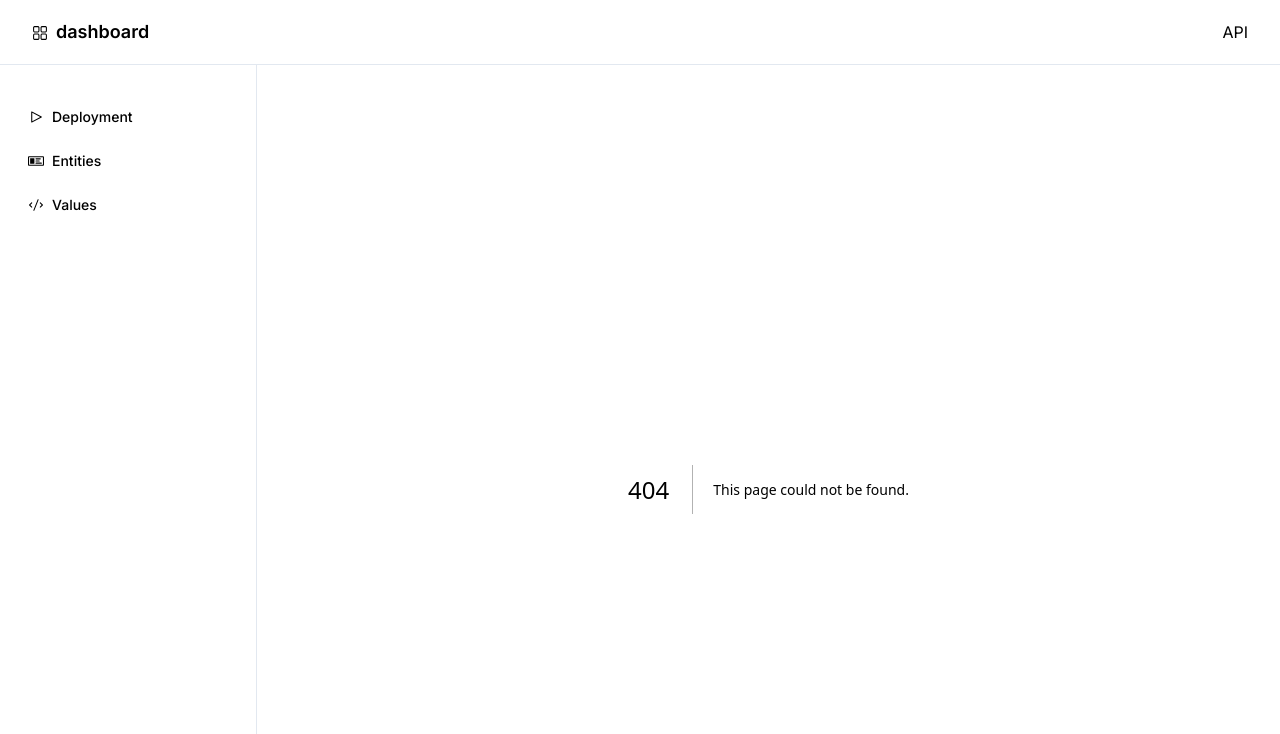
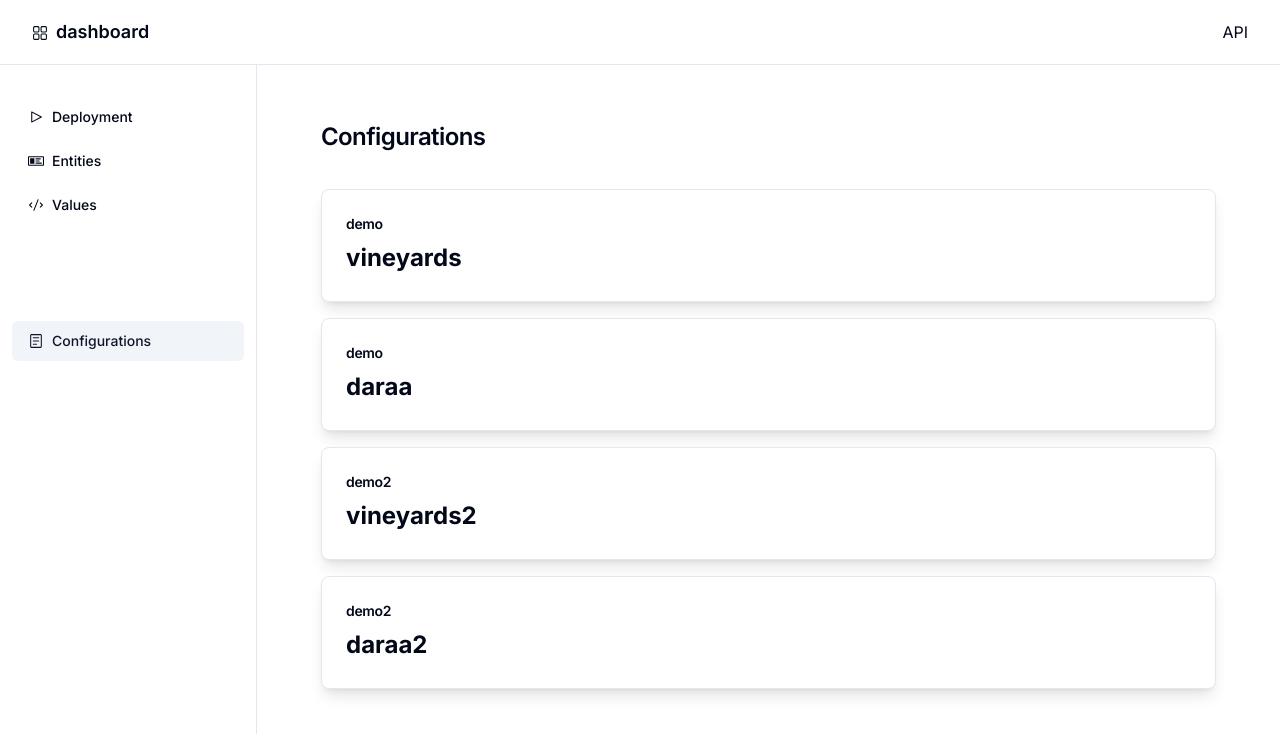
Before and after one commit to ldproxy/dashboard, a Next.js app: page /configurations in a window 1280 px wide. Before the commit this address had no page. Shown: the top 734 px of the page. Built offline with nearby package versions, Linux system fonts and the light colour scheme.

Commit message:
first step of implementing configurations

```diff
--- /dev/null
+++ b/pages/api/cfg.ts
@@ -0,0 +1,58 @@
+// import { cfgs } from "../../src/data/cfgs";
+
+export const cfgs = [
+  {
+    name: "demo",
+    entities: [
+      {
+        title: "vineyards",
+        content: {
+          id: "vineyards",
+          enabled: true,
+          providerType: "FEATURE",
+          providerSubType: "SQL",
+        },
+      },
+      {
+        title: "daraa",
+        content: {
+          id: "daraa",
+          enabled: true,
+          providerType: "FEATURE",
+          providerSubType: "SQL",
+        },
+      },
+    ],
+  },
+  {
+    name: "demo2",
+    entities: [
+      {
+        title: "vineyards2",
+        content: {
+          id: "vineyards",
+          enabled: true,
+          providerType: "FEATURE",
+          providerSubType: "SQL",
+        },
+      },
+      {
+        title: "daraa2",
+        content: {
+          id: "daraa",
+          enabled: true,
+          providerType: "FEATURE",
+          providerSubType: "SQL",
+        },
+      },
+    ],
+  },
+];
+
+export default function handler(req: any, res: any) {
+  if (req.method === "GET") {
+    res.status(200).json(cfgs);
+  } else {
+    res.status(405).json({ message: "Method not allowed" });
+  }
+}
--- /dev/null
+++ b/src/app/configurations/page.tsx
@@ -0,0 +1,76 @@
+"use client";
+
+import { useEffect, useState } from "react";
+import { getCfgs } from "../../lib/utils";
+import { ClipLoader } from "react-spinners";
+import { useRouter } from "next/navigation";
+import InfoCfg from "@/components/dashboard/infoCfg";
+
+interface Entity {
+  title: string;
+  content: {
+    id: string;
+    enabled: boolean;
+    providerType: string;
+    providerSubType: string;
+  };
+}
+
+interface Configuration {
+  name: string;
+  entities: Entity[];
+}
+
+export default function HomePage() {
+  const [configurations, setConfigurations] = useState<Configuration[]>([]);
+  const [isLoading, setIsLoading] = useState(true);
+
+  const router = useRouter();
+  const multipleDeployments = process.env.NEXT_PUBLIC_MULTIPLE_DEPLOYMENTS;
+  console.log("multipleDeployments", multipleDeployments);
+  useEffect(() => {
+    if (multipleDeployments === "false") {
+      router.replace("/404");
+    }
+  }, [multipleDeployments, router]);
+
+  useEffect(() => {
+    getCfgs().then((data: any) => {
+      setConfigurations(data);
+      console.log("configurations", data);
+      setIsLoading(false);
+    });
+  }, []);
+
+  return (
+    <div className="flex-1 space-y-4 p-8 pt-0">
+      <div className="flex items-center justify-between mb-9 mt-8">
+        <h2 className="text-2xl font-semibold tracking-tight">
+          Configurations
+        </h2>
+        {isLoading && (
+          <div className="ml-auto mr-10">
+            <ClipLoader color={"#123abc"} loading={true} size={20} />
+          </div>
+        )}
+      </div>
+      <div className="justify-between space-y-2">
+        <div
+          className="grid gap-4 md:grid-cols-1 lg:grid-cols-1 "
+          style={{ marginBottom: "10px" }}
+        >
+          {configurations.map((cfg, cfgIndex) =>
+            cfg.entities.map((entity, entityIndex) => (
+              <InfoCfg
+                key={`${cfgIndex}-${entityIndex}`}
+                title={cfg.name}
+                name={entity.title}
+                className="additional-class"
+              />
+            ))
+          )}
+        </div>
+      </div>
+    </div>
+  );
+}
--- a/src/app/layout.tsx
+++ b/src/app/layout.tsx
@@ -105,6 +105,15 @@ export default function RootLayout({
                               : "/values",
                           },
                         ],
+                        global: [
+                          {
+                            title: "Configurations",
+                            icon: icons.Reader,
+                            route: deploymentId
+                              ? `/configurations?did=${deploymentId}`
+                              : "/configurations",
+                          },
+                        ],
                       },
                     ]}
                     className="hidden lg:block"
--- /dev/null
+++ b/src/components/dashboard/infoCfg.tsx
@@ -0,0 +1,33 @@
+import {
+  Card,
+  CardContent,
+  CardHeader,
+  CardTitle,
+} from "@/components/shadcn-ui/card";
+import React from "react";
+
+interface SummaryProps extends React.HTMLAttributes<HTMLDivElement> {
+  name: string;
+  className?: string;
+}
+
+export default function InfoCfg({ title, name, className }: SummaryProps) {
+  return (
+    <Card className={`shadow-lg ${className}`}>
+      <CardHeader className="flex flex-row items-center justify-between space-y-0 pb-2">
+        <CardTitle className="text-sm font-semibold">{title}</CardTitle>
+      </CardHeader>
+      <CardContent className="flex justify-between items-center">
+        <div
+          className="text-2xl font-bold break-normal"
+          style={{
+            marginBottom: "3px",
+            width: "100%",
+          }}
+        >
+          {name}
+        </div>
+      </CardContent>
+    </Card>
+  );
+}
--- a/src/components/dashboard/sidebar.tsx
+++ b/src/components/dashboard/sidebar.tsx
@@ -8,6 +8,7 @@ import { NavButton } from "./nav-button";
 import { getIcon } from "@/lib/icons";
 import { usePathname } from "next/navigation";
 import { getDeployments } from "@/lib/utils";
+import { set } from "react-hook-form";
 
 export interface SidebarProps extends React.HTMLAttributes<HTMLDivElement> {
   sections: SectionProps[];
@@ -16,6 +17,7 @@ export interface SidebarProps extends React.HTMLAttributes<HTMLDivElement> {
 interface SectionProps extends React.HTMLAttributes<HTMLDivElement> {
   title: string;
   entries: EntryProps[];
+  global: EntryProps[];
 }
 
 interface EntryProps extends React.HTMLAttributes<HTMLDivElement> {
@@ -25,15 +27,25 @@ interface EntryProps extends React.HTMLAttributes<HTMLDivElement> {
   icon?: string;
 }
 
-export function Section({ title, entries }: SectionProps) {
+export function Section({ title, entries, global }: SectionProps) {
   const [deployments, setDeployments] = useState([
     { name: "", url: "", id: "" },
   ]);
   const [deploymentName, setDeploymentName] = useState("");
   const pathname = usePathname();
   const [isHomePage, setIsHomePage] = useState(true);
+  const [isCfgPage, setIsCfgPage] = useState(true);
   const [deploymentId, setDeploymentId] = useState("");
   const multipleDeployments = process.env.NEXT_PUBLIC_MULTIPLE_DEPLOYMENTS;
+
+  const removeQueryFromUrl = (url: string) => {
+    const urlObj = new URL(url, window.location.origin);
+    urlObj.search = ""; // Entfernt alle Query-Parameter
+    return urlObj.toString();
+  };
+
+  const hasNoQueryParams =
+    new URLSearchParams(window.location.search).toString() === "";
 
   const getDeploymentId = async () => {
     const currentUrl = new URL(window.location.href);
@@ -43,7 +55,6 @@ export function Section({ title, entries }: SectionProps) {
       setDeploymentId(did);
     }
   };
-
   useEffect(() => {
     if (multipleDeployments === "true") {
       getDeploymentId();
@@ -65,6 +76,7 @@ export function Section({ title, entries }: SectionProps) {
   }, [deployments, pathname]),
     useEffect(() => {
       setIsHomePage(pathname === "/home");
+      setIsCfgPage(pathname === "/configurations");
     }, [multipleDeployments, pathname]);
 
   if (isHomePage && multipleDeployments === "true") {
@@ -78,6 +90,37 @@ export function Section({ title, entries }: SectionProps) {
         }}
       >
         No Deployment Selected
+      </div>
+    );
+  }
+
+  if (isCfgPage && hasNoQueryParams && multipleDeployments === "true") {
+    return (
+      <div className="px-3 py-2">
+        <div className="space-y-1">
+          {global.map(({ title, selected, route, icon }) =>
+            route ? (
+              <NavButton
+                key={title}
+                title={title}
+                route={removeQueryFromUrl(route)}
+                icon={icon}
+              />
+            ) : (
+              <Button
+                key={title}
+                variant={selected ? "secondary" : "ghost"}
+                className="w-full justify-start"
+              >
+                {(() => {
+                  const Icon = icon ? getIcon(icon) : null;
+                  return Icon ? <Icon className="mr-2 h-4 w-4" /> : null;
+                })()}
+                {title}
+              </Button>
+            )
+          )}
+        </div>
       </div>
     );
   }
@@ -106,6 +149,25 @@ export function Section({ title, entries }: SectionProps) {
           )
         )}
       </div>
+      <div className="space-y-1 mt-24">
+        {global.map(({ title, selected, route, icon }) =>
+          route ? (
+            <NavButton key={title} title={title} route={route} icon={icon} />
+          ) : (
+            <Button
+              key={title}
+              variant={selected ? "secondary" : "ghost"}
+              className="w-full justify-start"
+            >
+              {(() => {
+                const Icon = icon ? getIcon(icon) : null;
+                return Icon ? <Icon className="mr-2 h-4 w-4" /> : null;
+              })()}
+              {title}
+            </Button>
+          )
+        )}
+      </div>
     </div>
   );
 }
@@ -114,8 +176,13 @@ export function Sidebar({ className, sections }: SidebarProps) {
   return (
     <div className={cn("pb-12", className)}>
       <div className="space-y-4 py-4">
-        {sections.map(({ title, entries }) => (
-          <Section key={title} title={title} entries={entries} />
+        {sections.map(({ title, entries, global }) => (
+          <Section
+            key={title}
+            title={title}
+            entries={entries}
+            global={global}
+          />
         ))}
       </div>
     </div>
--- a/src/lib/icons.ts
+++ b/src/lib/icons.ts
@@ -11,6 +11,7 @@ import {
   InfoCircledIcon,
   CheckCircledIcon,
   QuestionMarkCircledIcon,
+  ReaderIcon,
 } from "@radix-ui/react-icons";
 import { IconProps } from "@radix-ui/react-icons/dist/types";
 
@@ -26,6 +27,7 @@ export const icons = {
   InfoCircled: "InfoCircled",
   CheckCircled: "CheckCircled",
   QuestionMark: "QuestionMark",
+  Reader: "Reader",
 };
 
 export const getIcon = (
@@ -54,6 +56,8 @@ export const getIcon = (
       return CheckCircledIcon;
     case icons.QuestionMark:
       return QuestionMarkCircledIcon;
+    case icons.Reader:
+      return ReaderIcon;
     default:
       return undefined;
   }
--- a/src/lib/utils.ts
+++ b/src/lib/utils.ts
@@ -234,6 +234,20 @@ export const getDeploymentCfg = async () => {
   }
 };
 
+export const getCfgs = async () => {
+  try {
+    const response = await fetch(API_URL2 + "/cfg");
+    if (!response.ok) {
+      throw new Error(`HTTP error! status: ${response.status}`);
+    }
+    const data = await response.json();
+    return data;
+  } catch (error) {
+    console.error("Error:", error);
+    throw error;
+  }
+};
+
 export const getValuesCfg = async (param: string) => {
   try {
     const formattedParam = param.replace(/_/g, "/");
```
